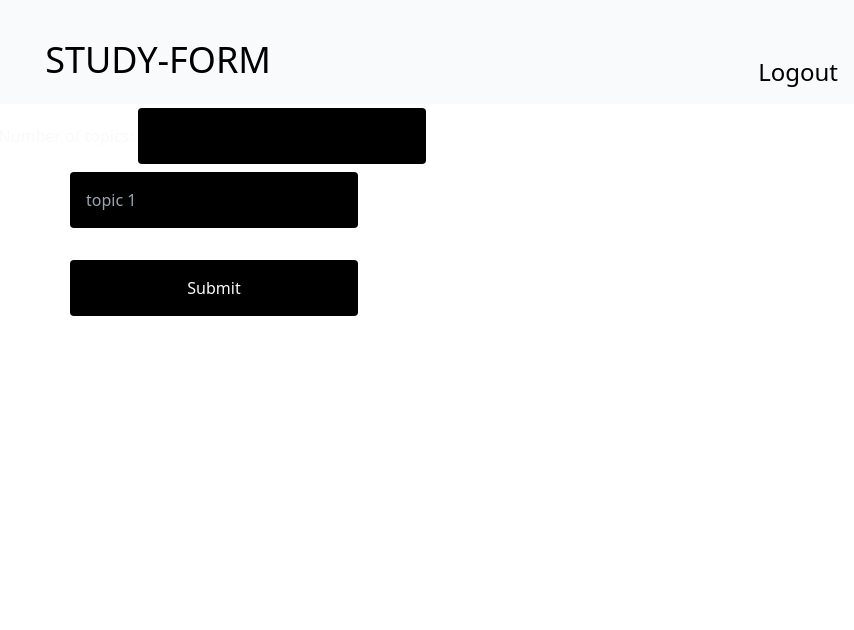
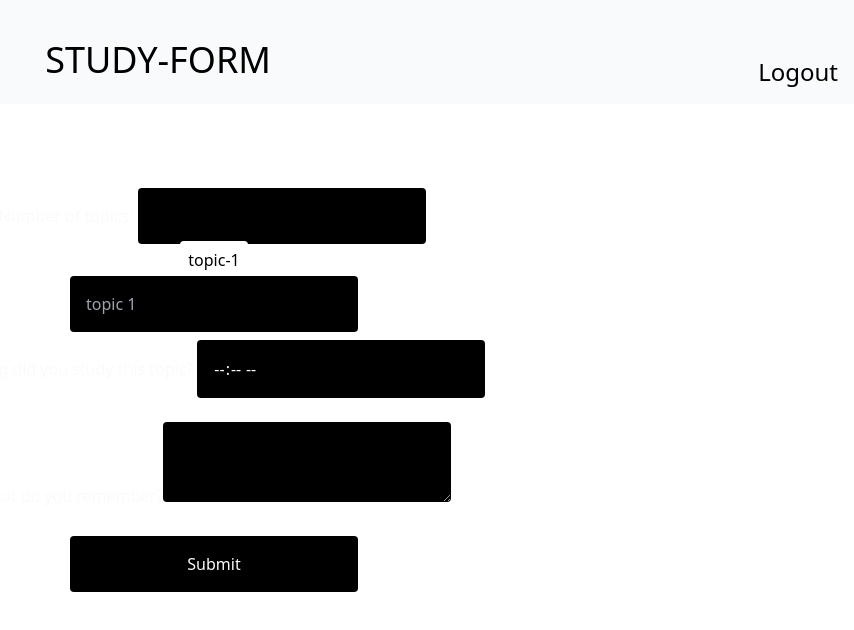
Before and after one commit to 1234-56prova/check-study, a React (Create React App) app: page /study-form in a window 1280 px wide. Shown: the top 630 px of the page, without its empty margins (426-1280 px from the left). Built offline with nearby package versions, Linux system fonts and the light colour scheme; no server answers; the HTML template or start-up script is replaced by a standard one.

Commit message:
more data in study form

```diff
--- a/src/Page/Studyform/Studyform.js
+++ b/src/Page/Studyform/Studyform.js
@@ -7,29 +7,32 @@ const Studyform = () => {
     const { register, handleSubmit } = useForm();
 
     const handleNumofTopicsChange = (event) => {
-        console.log(event.target.value);
         setnumTopics(event.target.value);
     };
 
     let topics = [];
     for (let i = 0; i < numTopics; i++) {
-        console.log(topics);
         topics.push
             (
                 <div>
+                    <label className='rounded bg-white text-black p-2 m-2'>{`topic-${i + 1}`}</label><br/>
                     <input
                         className='p-4 m-1 bg-black rounded w-72'
                         type="text"
                         id={`topics-${i + 1}`}
                         placeholder={`topic ${i + 1}`}
                         {...register(`topics-${i + 1}`, { required: true })}
-                    />
+                    /><br></br>
+                    <label>how long did you study this topic?</label>
+                    <input placeholder={'how long did you study this topic?'} className='p-4 m-1 bg-black rounded w-72' type={'time'}></input><br></br>
+                    <label className=''>What do you remember?</label>
+                    <textarea className='p-4 mt-5 bg-black rounded w-72'></textarea>
                 </div>
             );
     };
 
     return (
-        <div className='text-slate-50'>
+        <div className='text-slate-50 mt-20'>
             <form onChange={handleNumofTopicsChange} onSubmit={handleSubmit((data) => setData(JSON.stringify(data)))}>
                 <label htmlFor="num-inputs">Number of topics:</label>
                 <input
```
